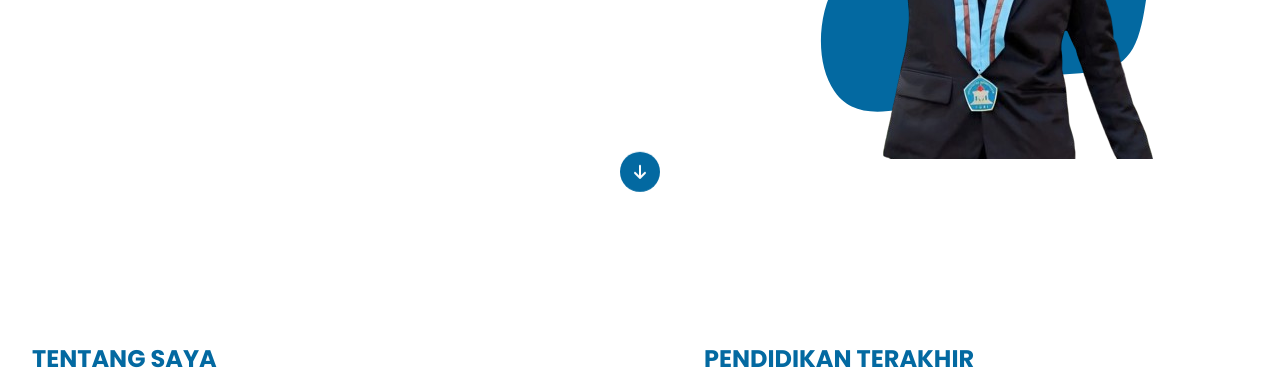
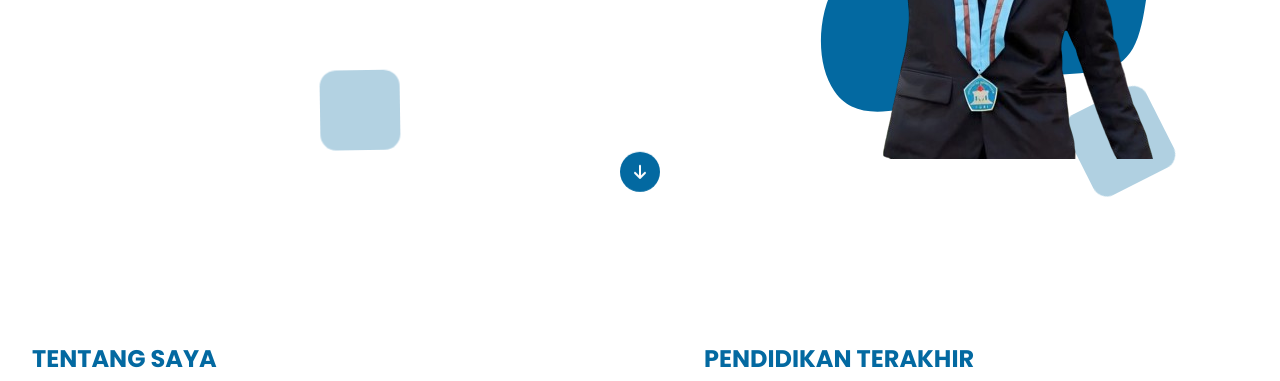
Before and after one commit to danimisme/portfolio, a React (Vite) app: page / in a window 1280 px wide. Shown: the part 419-800 px from the top of the page. Built offline with nearby package versions, Linux system fonts and the light colour scheme.

Commit message:
add floating background to wrap hero section

```diff
--- a/src/App.jsx
+++ b/src/App.jsx
@@ -2,20 +2,20 @@ import "./App.css";
 import ButtonUp from "./components/Elements/ButtonUp";
 import AboutSection from "./components/Fragments/AboutSection";
 import ContactSection from "./components/Fragments/ContactSection";
-import DottedBackground from "./components/Fragments/DottedBackground";
 import Footer from "./components/Fragments/Footer";
 import HeroSection from "./components/Fragments/HeroSection";
 import PortFolioSection from "./components/Fragments/PortFolioSection";
 import SkillSection from "./components/Fragments/SkillSection";
+import FloatingBackgrund from "./components/Layout/FloatingBackgrund";
 import Navbar from "./components/Layout/Navbar";
 
 function App() {
   return (
     <>
       <Navbar />
-      <DottedBackground>
+      <FloatingBackgrund>
         <HeroSection />
-      </DottedBackground>
+      </FloatingBackgrund>
       <AboutSection />
       <SkillSection />
       <PortFolioSection />
```
